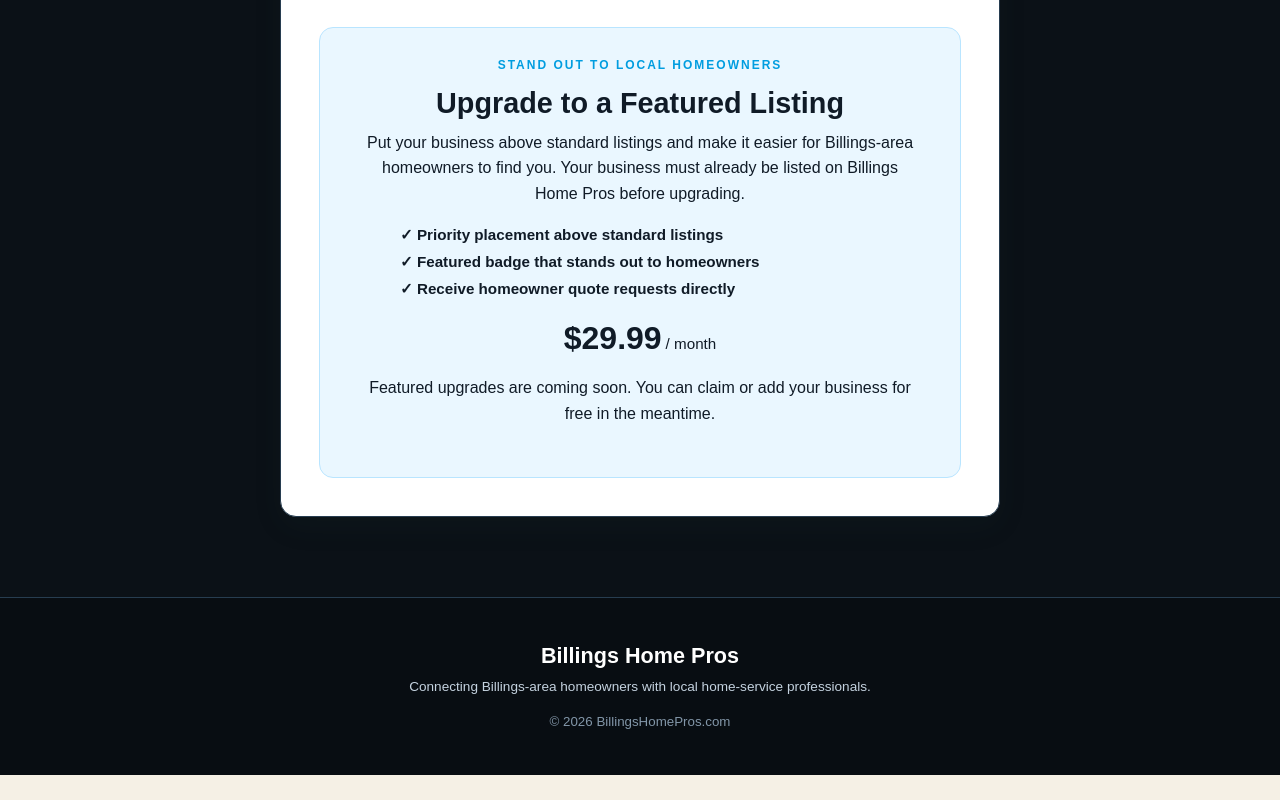
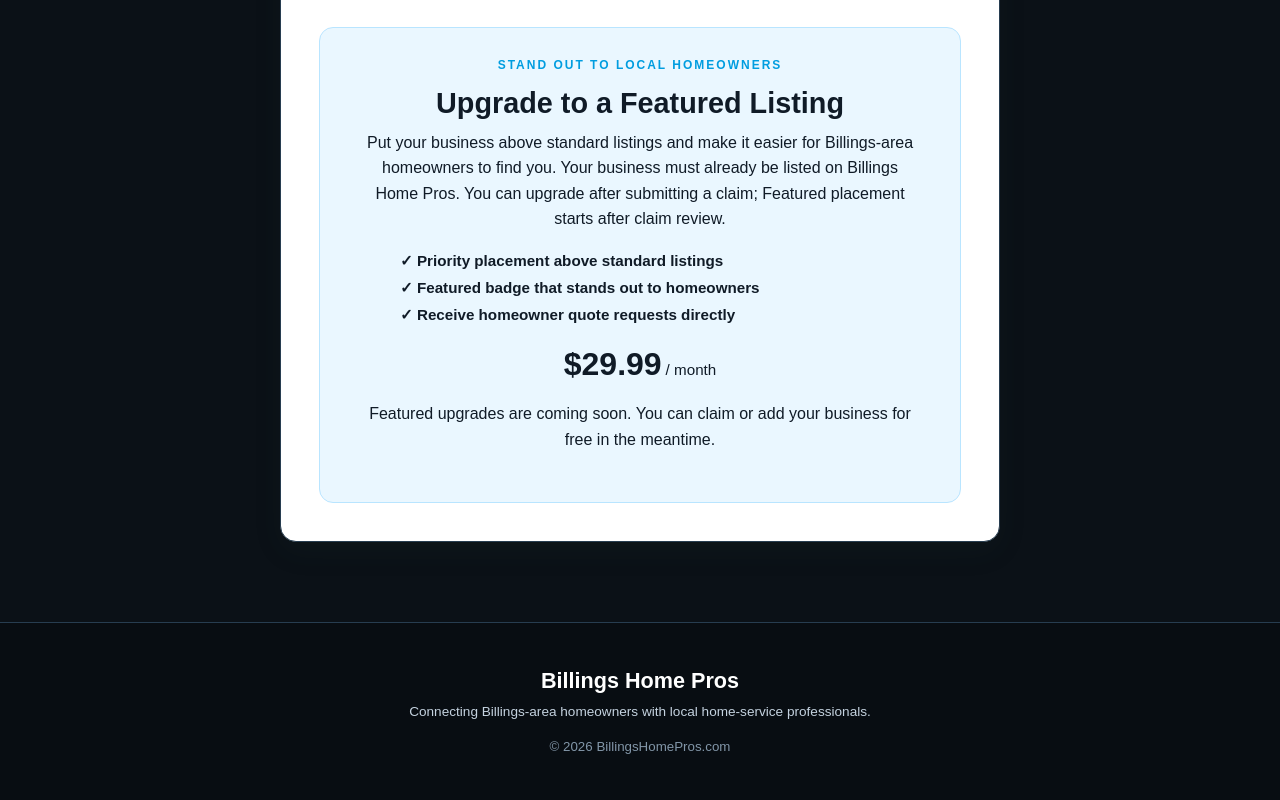
Before and after one commit to Cheddaronbass/billingshomepros, a Next.js app: page /get-listed in a window 1280 px wide. Shown: the part 1554-2354 px from the top of the page. Before the commit the page ends 2329 px from the top, so only its background shows below. Built offline with nearby package versions, Linux system fonts and the light colour scheme; no server answers.

Commit message:
Explain upgrade option immediately after submitting a claim

```diff
--- a/app/get-listed/page.js
+++ b/app/get-listed/page.js
@@ -129,7 +129,7 @@
 
       setMessage(
         requestType === "claim"
-          ? "Your claim request has been submitted. We'll review and verify your connection to the business. Once approved, your listing can be upgraded to Featured."
+          ? "Your claim request has been submitted. You can upgrade to Featured now using your business name below. Featured placement begins after we review your claim."
           : "Your business listing request has been submitted for review."
       );
 
@@ -376,7 +376,7 @@
             <p>
               Put your business above standard listings and make it easier
               for Billings-area homeowners to find you. Your business must
-              already be listed on Billings Home Pros before upgrading.
+              already be listed on Billings Home Pros. You can upgrade after submitting a claim; Featured placement starts after claim review.
             </p>
 
                 <div className="featuredBenefits">
```
